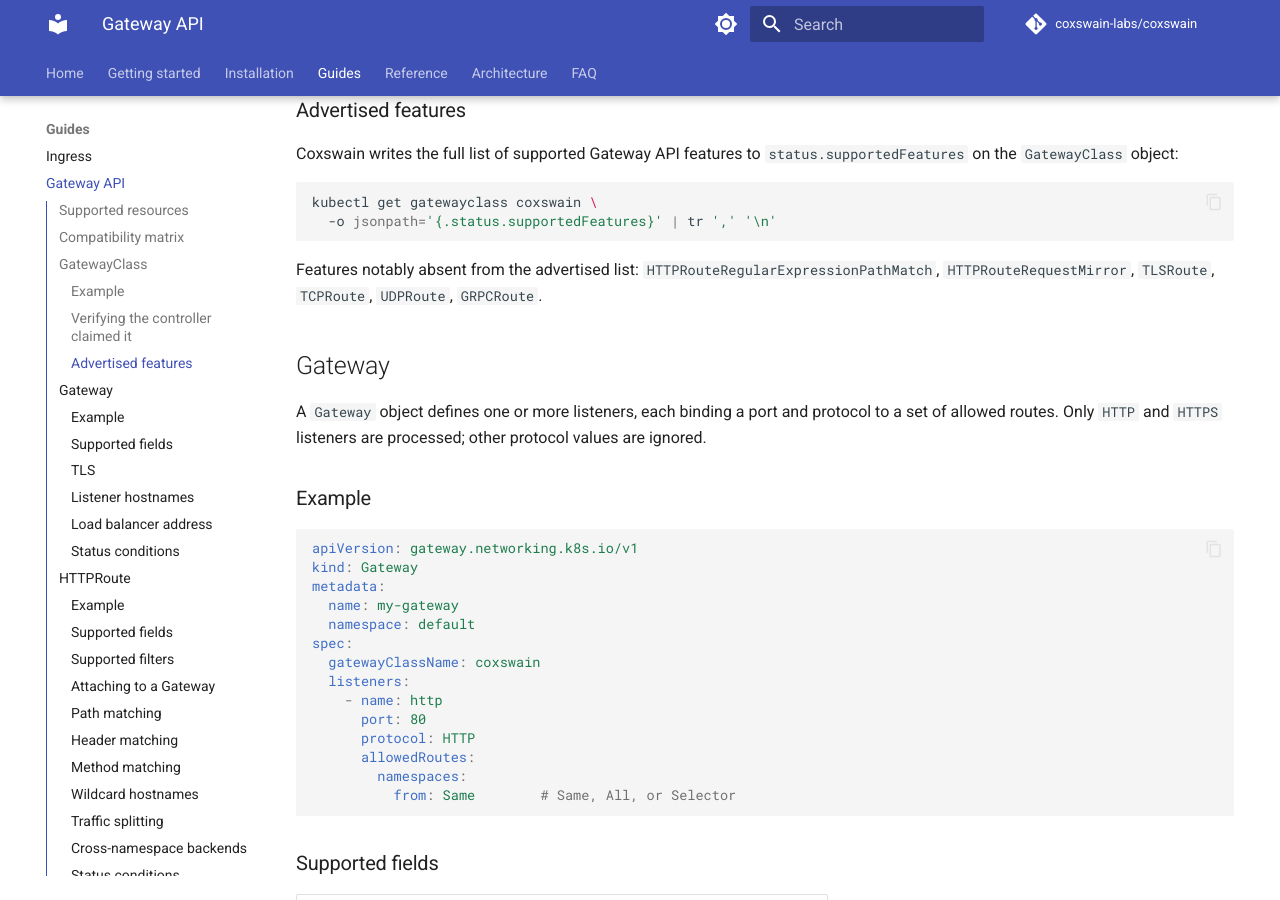
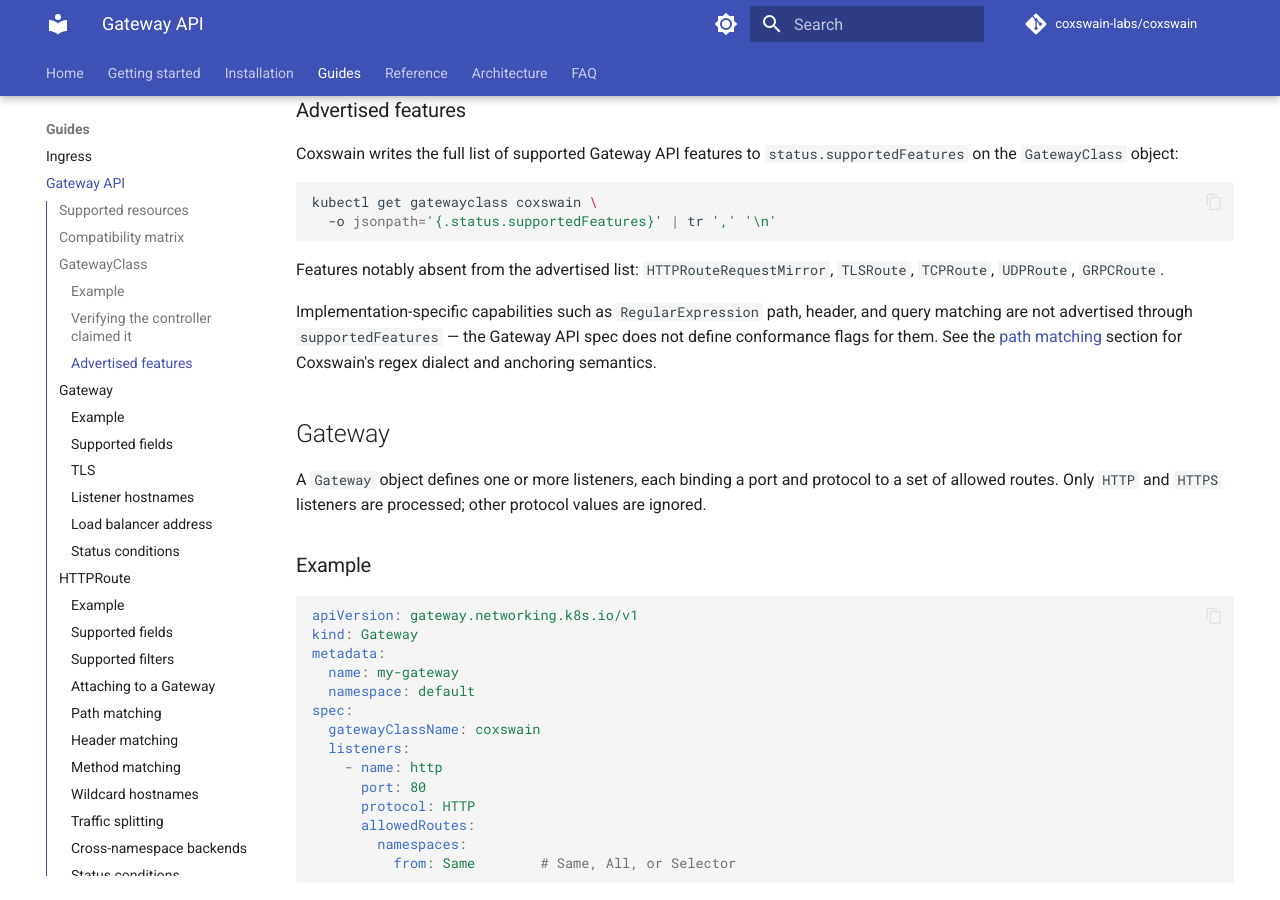
Before and after one commit to coxswain-labs/coxswain, an MkDocs documentation site: the page built from docs/guides/gateway-api.md, in a window 1280 px wide and 900 px high, scrolled down 1427 px. Built offline with MkDocs 1.6.1 and Material for MkDocs 9.7.7, drawn with Linux system fonts in a browser that asks for light colours; comment, search, counter and statistics services are not loaded; the version menu is left out.

Commit message:
docs(guides): clarify regex path matching is implementation-specific
Remove `HTTPRouteRegularExpressionPathMatch` from the "notably absent"
advertised-features list — no such conformance constant exists in any
version of the Gateway API spec. RegularExpression path (and header/
query) matching is implementation-specific; the spec defines no
conformance flag for it, so every implementation supports it under
its own dialect without advertising a feature.

Add a sentence explaining this to prevent readers from thinking
Coxswain is missing a declared feature.

Refs #30

````diff
--- a/docs/guides/gateway-api.md
+++ b/docs/guides/gateway-api.md
@@ -54,7 +54,9 @@ kubectl get gatewayclass coxswain \
   -o jsonpath='{.status.supportedFeatures}' | tr ',' '\n'
 ```
 
-Features notably absent from the advertised list: `HTTPRouteRegularExpressionPathMatch`, `HTTPRouteRequestMirror`, `TLSRoute`, `TCPRoute`, `UDPRoute`, `GRPCRoute`.
+Features notably absent from the advertised list: `HTTPRouteRequestMirror`, `TLSRoute`, `TCPRoute`, `UDPRoute`, `GRPCRoute`.
+
+Implementation-specific capabilities such as `RegularExpression` path, header, and query matching are not advertised through `supportedFeatures` — the Gateway API spec does not define conformance flags for them. See the [path matching](#path-matching) section for Coxswain's regex dialect and anchoring semantics.
 
 ## Gateway
 
````
